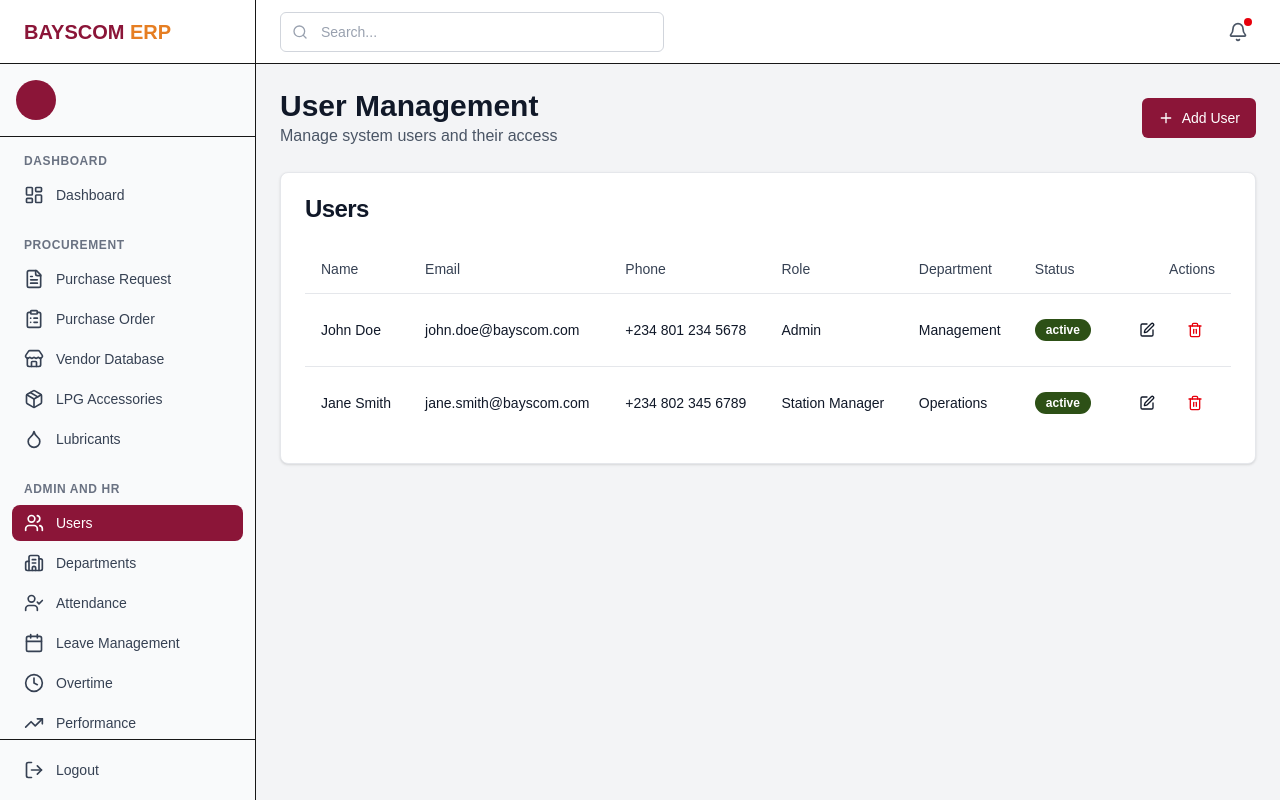
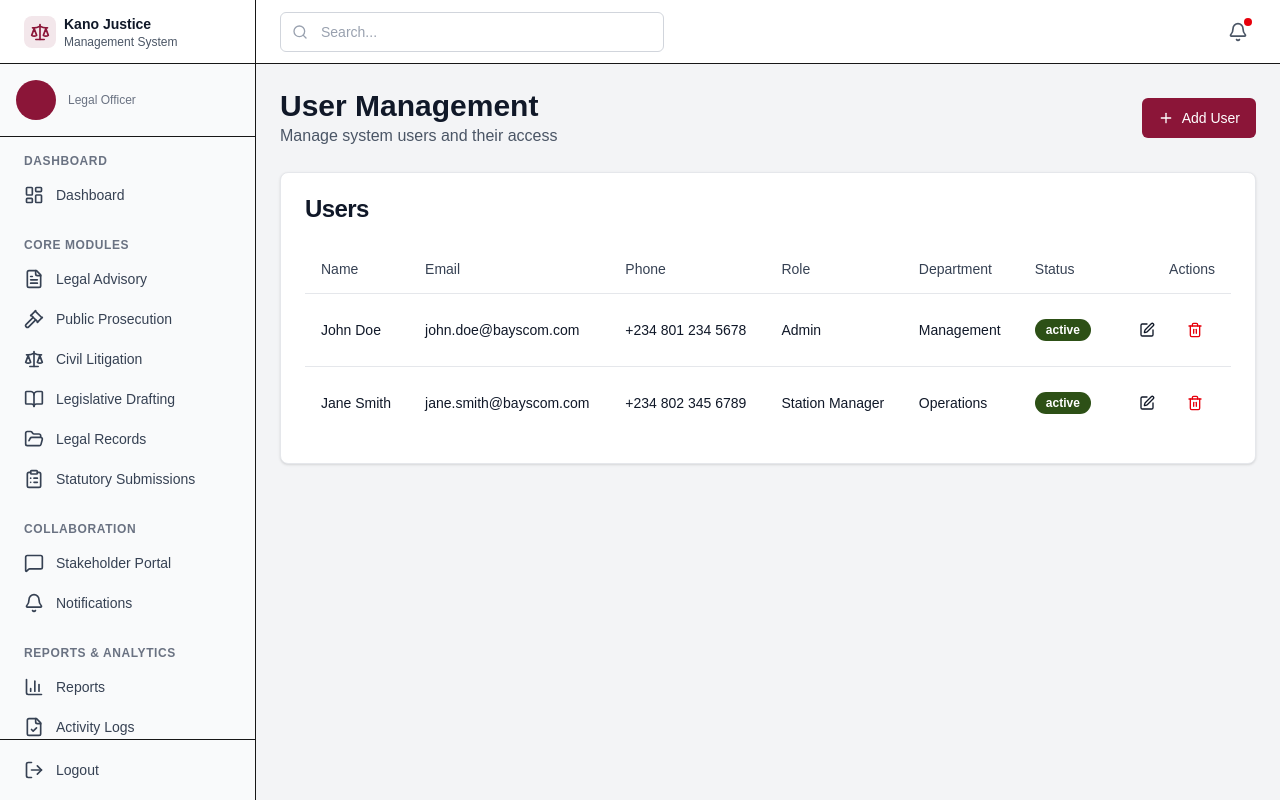
Before and after one commit to Quadco-Consults/kano-justice-management-system, a Next.js app: page /users in a window 1280 px wide. Built offline with nearby package versions, Linux system fonts and the light colour scheme.

Commit message:
Update sidebar for justice system and rebuild dashboard

```diff
--- a/app/dashboard/page.tsx
+++ b/app/dashboard/page.tsx
@@ -1,22 +1,35 @@
 'use client';
 
 import { DashboardLayout } from '@/components/layout/dashboard-layout';
-import { StatsCard } from '@/components/dashboard/stats-card';
+import { StatCard } from '@/components/shared/stat-card';
 import { Card, CardContent, CardHeader, CardTitle } from '@/components/ui/card';
-import { DollarSign, ShoppingCart, Fuel, Truck } from 'lucide-react';
+import { Gavel, FileText, Scale, Clock, TrendingUp, AlertCircle } from 'lucide-react';
+import { StatusBadge } from '@/components/shared/status-badge';
 
 export default function DashboardPage() {
   // Mock data - replace with actual API calls
   const stats = {
-    totalRevenue: '₦45,231,890',
-    revenueChange: 12.5,
-    totalSales: '1,234',
-    salesChange: 8.2,
-    activeStations: '12',
-    stationsChange: 0,
-    activeTrucks: '28',
-    trucksChange: -4.3,
+    totalCases: 1247,
+    pendingAdvisory: 38,
+    activeProsecution: 156,
+    civilLitigation: 89,
   };
+
+  const recentAdvisory = [
+    { id: 1, agency: 'Ministry of Education', subject: 'Contract Review - School Construction', status: 'pending', date: '2 hours ago' },
+    { id: 2, agency: 'Ministry of Health', subject: 'Legal Opinion on Procurement', status: 'in-progress', date: '5 hours ago' },
+    { id: 3, agency: 'Ministry of Works', subject: 'Compliance Advisory', status: 'completed', date: '1 day ago' },
+    { id: 4, agency: 'Ministry of Agriculture', subject: 'Policy Review', status: 'under-review', date: '2 days ago' },
+    { id: 5, agency: 'Ministry of Finance', subject: 'Contract Vetting', status: 'pending', date: '3 days ago' },
+  ];
+
+  const activeProsecutions = [
+    { id: 1, caseNo: 'CR/45/2025', accused: 'State v. Ahmad Musa', offense: 'Armed Robbery', court: 'High Court 1', status: 'in-trial' },
+    { id: 2, caseNo: 'CR/46/2025', accused: 'State v. Fatima Ibrahim', offense: 'Fraud', court: 'High Court 2', status: 'under-investigation' },
+    { id: 3, caseNo: 'CR/47/2025', accused: 'State v. Yusuf Ali', offense: 'Assault', court: 'Magistrate Court 3', status: 'filed' },
+    { id: 4, caseNo: 'CR/48/2025', accused: 'State v. Hauwa Sani', offense: 'Embezzlement', court: 'High Court 1', status: 'in-trial' },
+    { id: 5, caseNo: 'CR/49/2025', accused: 'State v. Ibrahim Garba', offense: 'Theft', court: 'Magistrate Court 1', status: 'pending' },
+  ];
 
   return (
     <DashboardLayout>
@@ -24,77 +37,88 @@ export default function DashboardPage() {
         {/* Page Header */}
         <div>
           <h1 className="text-3xl font-bold text-gray-900">Dashboard</h1>
-          <p className="text-gray-600">Welcome to Bayscom Energy ERP System</p>
+          <p className="text-gray-600">Overview of Ministry of Justice operations</p>
         </div>
 
         {/* Stats Grid */}
         <div className="grid gap-4 md:grid-cols-2 lg:grid-cols-4">
-          <StatsCard
-            title="Total Revenue"
-            value={stats.totalRevenue}
-            change={stats.revenueChange}
-            icon={DollarSign}
-            iconColor="bg-[#2D5016]"
+          <StatCard
+            title="Total Cases"
+            value={stats.totalCases.toString()}
+            icon={Gavel}
+            description="All active matters"
+            trend={{ value: 12, isPositive: true }}
           />
-          <StatsCard
-            title="Total Sales"
-            value={stats.totalSales}
-            change={stats.salesChange}
-            icon={ShoppingCart}
-            iconColor="bg-[#8B1538]"
+          <StatCard
+            title="Pending Advisory"
+            value={stats.pendingAdvisory.toString()}
+            icon={FileText}
+            description="Awaiting review"
+            trend={{ value: 5, isPositive: false }}
           />
-          <StatsCard
-            title="Active Stations"
-            value={stats.activeStations}
-            change={stats.stationsChange}
-            icon={Fuel}
-            iconColor="bg-[#6B0F2A]"
+          <StatCard
+            title="Active Prosecution"
+            value={stats.activeProsecution.toString()}
+            icon={Gavel}
+            description="Ongoing cases"
           />
-          <StatsCard
-            title="Active Trucks"
-            value={stats.activeTrucks}
-            change={stats.trucksChange}
-            icon={Truck}
-            iconColor="bg-[#E67E22]"
+          <StatCard
+            title="Civil Litigation"
+            value={stats.civilLitigation.toString()}
+            icon={Scale}
+            description="Active litigation"
+            trend={{ value: 8, isPositive: true }}
           />
         </div>
 
-        {/* Charts and Tables */}
+        {/* Main Content Grid */}
         <div className="grid gap-4 md:grid-cols-2">
+          {/* Recent Advisory Requests */}
           <Card>
             <CardHeader>
-              <CardTitle>Recent Sales</CardTitle>
+              <CardTitle className="flex items-center gap-2">
+                <FileText className="w-5 h-5 text-[#8B1538]" />
+                Recent Advisory Requests
+              </CardTitle>
             </CardHeader>
             <CardContent>
               <div className="space-y-4">
-                {[...Array(5)].map((_, i) => (
-                  <div key={i} className="flex items-center justify-between">
-                    <div>
-                      <p className="text-sm font-medium text-gray-900">Sale #{1000 + i}</p>
-                      <p className="text-xs text-gray-600">2 hours ago</p>
+                {recentAdvisory.map((item) => (
+                  <div key={item.id} className="flex items-start justify-between pb-3 border-b border-gray-100 last:border-0 last:pb-0">
+                    <div className="flex-1 min-w-0">
+                      <p className="text-sm font-medium text-gray-900 truncate">{item.agency}</p>
+                      <p className="text-xs text-gray-600 truncate">{item.subject}</p>
+                      <p className="text-xs text-gray-500 mt-1">{item.date}</p>
                     </div>
-                    <p className="text-sm font-medium text-gray-900">₦{(Math.random() * 50000 + 10000).toFixed(2)}</p>
+                    <StatusBadge status={item.status as any} />
                   </div>
                 ))}
               </div>
             </CardContent>
           </Card>
 
+          {/* Active Prosecutions */}
           <Card>
             <CardHeader>
-              <CardTitle>Active Truck Trips</CardTitle>
+              <CardTitle className="flex items-center gap-2">
+                <Gavel className="w-5 h-5 text-[#8B1538]" />
+                Active Prosecutions
+              </CardTitle>
             </CardHeader>
             <CardContent>
               <div className="space-y-4">
-                {[...Array(5)].map((_, i) => (
-                  <div key={i} className="flex items-center justify-between">
-                    <div>
-                      <p className="text-sm font-medium text-gray-900">Truck {i + 1} - AGO</p>
-                      <p className="text-xs text-gray-600">Lagos to Port Harcourt</p>
+                {activeProsecutions.map((item) => (
+                  <div key={item.id} className="flex items-start justify-between pb-3 border-b border-gray-100 last:border-0 last:pb-0">
+                    <div className="flex-1 min-w-0">
+                      <p className="text-sm font-medium text-gray-900">{item.caseNo}</p>
+                      <p className="text-xs text-gray-600 truncate">{item.accused}</p>
+                      <div className="flex items-center gap-2 mt-1">
+                        <span className="text-xs text-gray-500">{item.offense}</span>
+                        <span className="text-xs text-gray-400">•</span>
+                        <span className="text-xs text-gray-500">{item.court}</span>
                       </div>
-                    <span className="rounded-full bg-green-100 px-2 py-1 text-xs font-medium text-green-800">
-                      In Transit
-                    </span>
+                    </div>
+                    <StatusBadge status={item.status as any} />
                   </div>
                 ))}
               </div>
@@ -102,38 +126,65 @@ export default function DashboardPage() {
           </Card>
         </div>
 
-        {/* Station Overview */}
+        {/* Quick Stats */}
+        <div className="grid gap-4 md:grid-cols-3">
           <Card>
-          <CardHeader>
-            <CardTitle>Filling Stations Overview</CardTitle>
+            <CardHeader className="pb-3">
+              <CardTitle className="text-sm font-medium text-gray-600 flex items-center gap-2">
+                <Clock className="w-4 h-4" />
+                Average Response Time
+              </CardTitle>
             </CardHeader>
             <CardContent>
-            <div className="grid gap-4 md:grid-cols-3">
-              {[...Array(6)].map((_, i) => (
-                <div key={i} className="rounded-lg border border-gray-200 p-4">
-                  <div className="flex items-center justify-between mb-2">
-                    <h3 className="font-medium text-gray-900">Station {i + 1}</h3>
-                    <span className="rounded-full bg-green-100 px-2 py-1 text-xs font-medium text-green-800">
-                      Active
-                    </span>
+              <div className="flex items-baseline gap-2">
+                <p className="text-3xl font-bold text-gray-900">4.2</p>
+                <p className="text-sm text-gray-600">days</p>
               </div>
-                  <p className="text-xs text-gray-600">Lagos, Nigeria</p>
-                  <div className="mt-3 space-y-1">
-                    <div className="flex justify-between text-xs text-gray-700">
-                      <span>PMS Tank:</span>
-                      <span className="font-medium text-gray-900">{Math.floor(Math.random() * 30 + 70)}%</span>
+              <div className="flex items-center gap-1 mt-2">
+                <TrendingUp className="w-3 h-3 text-green-600" />
+                <span className="text-xs text-green-600">15% faster than last month</span>
               </div>
-                    <div className="flex justify-between text-xs text-gray-700">
-                      <span>AGO Tank:</span>
-                      <span className="font-medium text-gray-900">{Math.floor(Math.random() * 30 + 70)}%</span>
+            </CardContent>
+          </Card>
+
+          <Card>
+            <CardHeader className="pb-3">
+              <CardTitle className="text-sm font-medium text-gray-600 flex items-center gap-2">
+                <Gavel className="w-4 h-4" />
+                Conviction Rate
+              </CardTitle>
+            </CardHeader>
+            <CardContent>
+              <div className="flex items-baseline gap-2">
+                <p className="text-3xl font-bold text-gray-900">78%</p>
+                <p className="text-sm text-gray-600">success</p>
               </div>
+              <div className="flex items-center gap-1 mt-2">
+                <TrendingUp className="w-3 h-3 text-green-600" />
+                <span className="text-xs text-green-600">3% increase</span>
               </div>
+            </CardContent>
+          </Card>
+
+          <Card>
+            <CardHeader className="pb-3">
+              <CardTitle className="text-sm font-medium text-gray-600 flex items-center gap-2">
+                <AlertCircle className="w-4 h-4" />
+                Overdue Items
+              </CardTitle>
+            </CardHeader>
+            <CardContent>
+              <div className="flex items-baseline gap-2">
+                <p className="text-3xl font-bold text-gray-900">12</p>
+                <p className="text-sm text-gray-600">items</p>
               </div>
-              ))}
+              <div className="flex items-center gap-1 mt-2">
+                <span className="text-xs text-orange-600">Requires attention</span>
               </div>
             </CardContent>
           </Card>
         </div>
+      </div>
     </DashboardLayout>
   );
 }
--- a/components/layout/sidebar.tsx
+++ b/components/layout/sidebar.tsx
@@ -7,33 +7,19 @@ import {
   Users,
   Shield,
   Building2,
-  Fuel,
-  Truck,
-  Package,
-  Droplet,
   Settings,
   LogOut,
-  ShoppingCart,
+  FileText,
+  Scale,
+  Gavel,
+  FileCheck,
+  BookOpen,
+  ClipboardList,
+  Bell,
+  BarChart3,
+  MessageSquare,
+  FolderOpen,
   UserCog,
-  Wrench,
-  DollarSign,
-  FileText,
-  ClipboardList,
-  Store,
-  UserCheck,
-  Calendar,
-  Clock,
-  TrendingUp,
-  Briefcase,
-  GraduationCap,
-  Archive,
-  Boxes,
-  ShoppingBag,
-  PackageCheck,
-  Warehouse,
-  Mail,
-  Bike,
-  Flame,
 } from 'lucide-react';
 import { cn } from '@/lib/utils/cn';
 import { useAuthStore } from '@/lib/stores/authStore';
@@ -50,40 +36,75 @@ const menuSections = [
     ],
   },
   {
-    section: 'Procurement',
+    section: 'Core Modules',
     items: [
       {
-        title: 'Purchase Request',
-        href: '/procurement/purchase-request',
+        title: 'Legal Advisory',
+        href: '/legal-advisory',
         icon: FileText,
       },
       {
-        title: 'Purchase Order',
-        href: '/procurement/purchase-order',
-        icon: ClipboardList,
+        title: 'Public Prosecution',
+        href: '/prosecution',
+        icon: Gavel,
       },
       {
-        title: 'Vendor Database',
-        href: '/procurement/vendors',
-        icon: Store,
+        title: 'Civil Litigation',
+        href: '/civil-litigation',
+        icon: Scale,
       },
       {
-        title: 'LPG Accessories',
-        href: '/inventory',
-        icon: Package,
+        title: 'Legislative Drafting',
+        href: '/legislative-drafting',
+        icon: BookOpen,
       },
       {
-        title: 'Lubricants',
-        href: '/lubricants',
-        icon: Droplet,
+        title: 'Legal Records',
+        href: '/legal-records',
+        icon: FolderOpen,
+      },
+      {
+        title: 'Statutory Submissions',
+        href: '/statutory-submissions',
+        icon: ClipboardList,
       },
     ],
   },
   {
-    section: 'Admin and HR',
+    section: 'Collaboration',
     items: [
       {
-        title: 'Users',
+        title: 'Stakeholder Portal',
+        href: '/stakeholders',
+        icon: MessageSquare,
+      },
+      {
+        title: 'Notifications',
+        href: '/notifications',
+        icon: Bell,
+      },
+    ],
+  },
+  {
+    section: 'Reports & Analytics',
+    items: [
+      {
+        title: 'Reports',
+        href: '/reports',
+        icon: BarChart3,
+      },
+      {
+        title: 'Activity Logs',
+        href: '/activity-logs',
+        icon: FileCheck,
+      },
+    ],
+  },
+  {
+    section: 'Administration',
+    items: [
+      {
+        title: 'User Management',
         href: '/users',
         icon: Users,
       },
@@ -93,123 +114,12 @@ const menuSections = [
         icon: Building2,
       },
       {
-        title: 'Attendance',
-        href: '/hr/attendance',
-        icon: UserCheck,
-      },
-      {
-        title: 'Leave Management',
-        href: '/hr/leave',
-        icon: Calendar,
-      },
-      {
-        title: 'Overtime',
-        href: '/hr/overtime',
-        icon: Clock,
-      },
-      {
-        title: 'Performance',
-        href: '/hr/performance',
-        icon: TrendingUp,
-      },
-      {
-        title: 'Recruitment',
-        href: '/hr/recruitment',
-        icon: Briefcase,
-      },
-      {
-        title: 'Training',
-        href: '/hr/training',
-        icon: GraduationCap,
-      },
-    ],
-  },
-  {
-    section: 'Inventory Management',
-    items: [
-      {
-        title: 'Consumables',
-        href: '/inventory-management/consumables',
-        icon: Boxes,
-      },
-      {
-        title: 'Assets',
-        href: '/inventory-management/assets',
-        icon: Archive,
-      },
-      {
-        title: 'Item Request',
-        href: '/inventory-management/item-request',
-        icon: ShoppingBag,
-      },
-      {
-        title: 'Asset Request',
-        href: '/inventory-management/asset-request',
-        icon: PackageCheck,
-      },
-      {
-        title: 'Goods Receipt Note',
-        href: '/inventory-management/goods-receipt',
-        icon: ClipboardList,
-      },
-      {
-        title: 'Store',
-        href: '/inventory-management/store',
-        icon: Warehouse,
-      },
-    ],
-  },
-  {
-    section: 'Memo',
-    items: [
-      {
-        title: 'Memo',
-        href: '/memo',
-        icon: Mail,
-      },
-    ],
-  },
-  {
-    section: 'Operations',
-    items: [
-      {
-        title: 'Filling Stations',
-        href: '/operations/filling-stations',
-        icon: Fuel,
-      },
-      {
-        title: 'Peddler Operations',
-        href: '/operations/peddler',
-        icon: Bike,
-      },
-      {
-        title: 'Fleet Management',
-        href: '/operations/fleet',
-        icon: Truck,
-      },
-      {
-        title: 'LPG Operations',
-        href: '/operations/lpg',
-        icon: Flame,
-      },
-    ],
-  },
-  {
-    section: 'Finance',
-    items: [
-      // Finance items will be added here
-    ],
-  },
-  {
-    section: 'Access Control',
-    items: [
-      {
         title: 'Roles & Permissions',
         href: '/roles',
         icon: Shield,
       },
       {
-        title: 'Settings',
+        title: 'System Settings',
         href: '/settings',
         icon: Settings,
       },
@@ -225,10 +135,15 @@ export function Sidebar() {
     <div className="flex h-full w-64 flex-col border-r bg-gray-50">
       {/* Logo */}
       <div className="flex h-16 items-center border-b px-6 bg-white">
-        <h1 className="text-xl font-bold">
-          <span className="text-[#8B1538]">BAYSCOM</span>{' '}
-          <span className="text-[#E67E22]">ERP</span>
-        </h1>
+        <div className="flex items-center gap-2">
+          <div className="w-8 h-8 bg-[#8B1538]/10 rounded-lg flex items-center justify-center">
+            <Scale className="h-5 w-5 text-[#8B1538]" />
+          </div>
+          <div>
+            <h1 className="text-sm font-bold text-gray-900">Kano Justice</h1>
+            <p className="text-xs text-gray-600">Management System</p>
+          </div>
+        </div>
       </div>
 
       {/* User Info */}
@@ -242,7 +157,7 @@ export function Sidebar() {
             <p className="text-sm font-medium text-gray-900 truncate">
               {user?.firstName} {user?.lastName}
             </p>
-            <p className="text-xs text-gray-500 truncate">{user?.role?.name}</p>
+            <p className="text-xs text-gray-500 truncate">{user?.role?.name || 'Legal Officer'}</p>
           </div>
         </div>
       </div>
```
Lines whose indentation alone changed are shown as unchanged.
